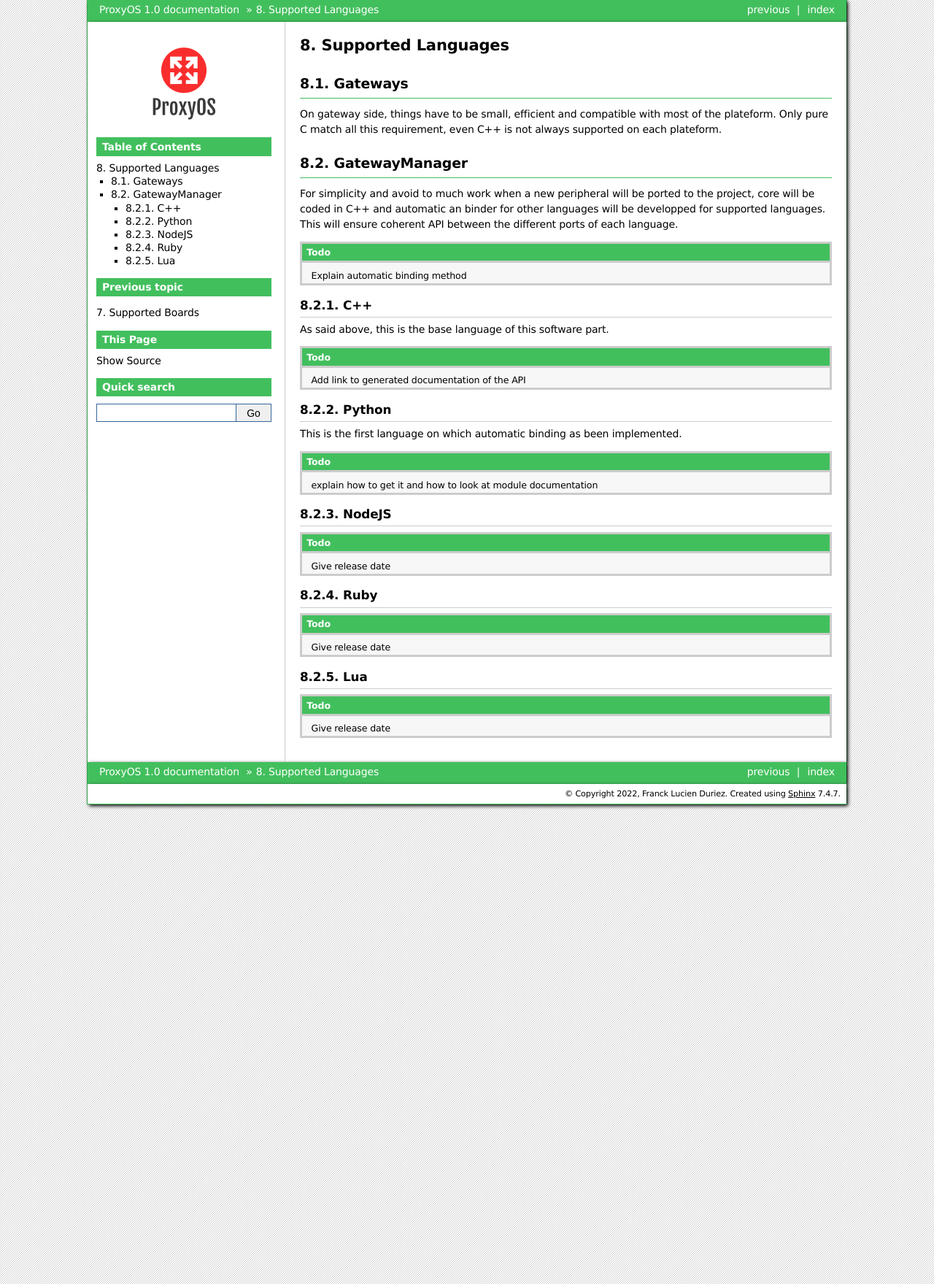
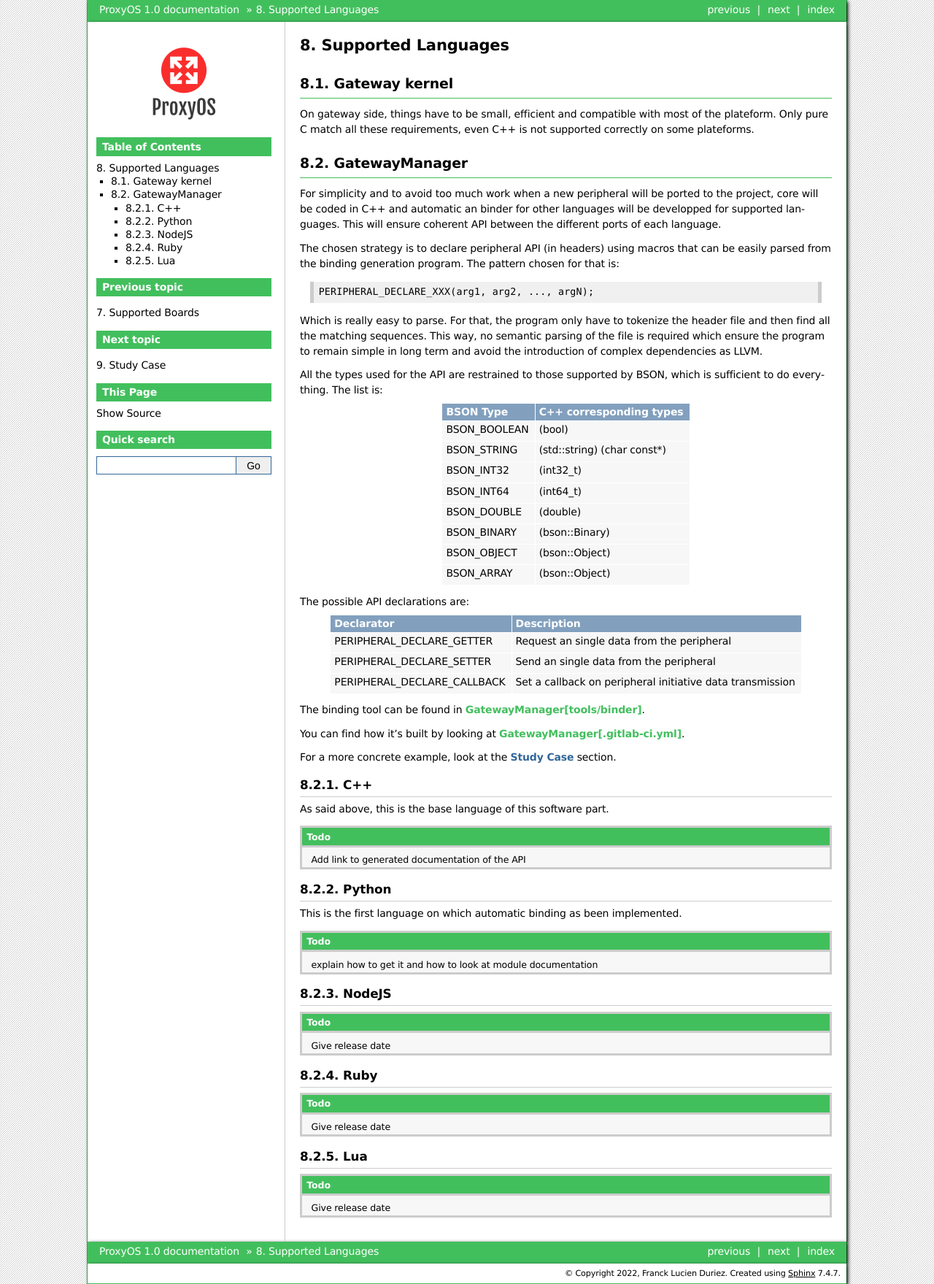
Before and after one commit to ProxyOS/documentation, a Sphinx documentation site: the page built from source/languages.rst, in a window 1280 px wide. Shown: the whole page at 73% size. Built offline with Sphinx 7.4.7, drawn with Linux system fonts in a browser that asks for light colours.

Commit message:
languages: add details about binding

```diff
--- a/source/_extensions/proxyos_roles.py
+++ b/source/_extensions/proxyos_roles.py
@@ -21,6 +21,23 @@ def role_repository(role, rawtext, text, lineno, inliner, options={}, content=[]
 
   return [nodes.reference(rawtext, name, refuri=url, **options)], []
 
+def role_repofile(role, rawtext, text, lineno, inliner, options={}, content=[]):
+  options.update({'classes': ["proxyos-repofile"]})
+  set_classes(options)
+
+  result = re.search(r'([^<]*) <([^|]*)\|([^>]*)>', text)
+  if not result:
+    raise Exception('Invalid repository format for: "%s"' % text)
+
+  pretty = result.group(1)
+  repo = result.group(2)
+  path = result.group(3)
+  url = 'https://gitlab.com/proxyos/%s/-/tree/master/%s' % (repo, path)
+  name = '%s[%s]' % (pretty, path)
+
+  return [nodes.reference(rawtext, name, refuri=url, **options)], []
+
 def setup(app):
   app.add_role('important', role_important)
   app.add_role('repository', role_repository)
+  app.add_role('repofile', role_repofile)
--- a/source/_static/css/proxyos.css
+++ b/source/_static/css/proxyos.css
@@ -72,7 +72,12 @@ p.logo {
   font-style: italic;
 }
 
-div.body a.proxyos-repository {
+div.body a.proxyos-repository,
+div.body a.proxyos-repofile {
   font-weight: 900;
   color: var(--primary-color);
 }
+
+table.align-center {
+  margin: auto;
+}
--- a/source/architecture.rst
+++ b/source/architecture.rst
@@ -78,6 +78,8 @@ Kernel
 
 .. todo:: Explain peripheral driving principle
 
+.. index:: Build system (gateway)
+
 .. todo:: Explain project architecture and build system policy
 
 .. todo:: Explain the different cases: general purpose board vs dedicated purpose board. Show the interest
--- a/source/index.rst
+++ b/source/index.rst
@@ -14,7 +14,7 @@ ProxyOS documentation
    setup
    boards
    languages
-
+   study_case
 
 Indices and tables
 ==================
--- a/source/languages.rst
+++ b/source/languages.rst
@@ -1,22 +1,86 @@
 Supported Languages
 ===================
 
-:repository:`Gateways <gateway>`
---------------------------------
+:repository:`Gateway kernel <kernel>`
+-------------------------------------
 
-On gateway side, things have to be small, efficient and compatible with most of the plateform.
-Only pure C match all this requirement, even C++ is not always supported on each plateform.
+On gateway side, things have to be small, efficient and compatible with
+most of the plateform.
+Only pure C match all these requirements, even C++ is not supported correctly
+on some plateforms.
 
 :repository:`GatewayManager <gateway-manager>`
 ----------------------------------------------
 
-For simplicity and avoid to much work when a new peripheral will be ported to the project,
-core will be coded in C++ and automatic an binder for other languages will be developped for
-supported languages. This will ensure coherent API between the different ports of each language.
+For simplicity and to avoid too much work when a new peripheral will be
+ported to the project, core will be coded in C++ and automatic an binder for
+other languages will be developped for supported languages.
+This will ensure coherent API between the different ports of each language.
 
 .. index:: Language automatic binding
 
-.. todo:: Explain automatic binding method
+The chosen strategy is to declare peripheral API (in headers) using
+macros that can be easily parsed from the binding generation program.
+The pattern chosen for that is:
+
+.. code-block:: c++
+
+  PERIPHERAL_DECLARE_XXX(arg1, arg2, ..., argN);
+
+Which is really easy to parse. For that, the program only have to tokenize
+the header file and then find all the matching sequences. This way, no semantic
+parsing of the file is required which ensure the program to remain simple in long
+term and avoid the introduction of complex dependencies as LLVM.
+
+All the types used for the API are restrained to those supported by BSON,
+which is sufficient to do everything. The list is:
+
+.. table::
+  :align: center
+
+  +--------------+--------------------------------+
+  | BSON Type    | C++ corresponding types        |
+  +==============+================================+
+  | BSON_BOOLEAN | (bool)                         |
+  +--------------+--------------------------------+
+  | BSON_STRING  | (std\:\:string) (char const\*) |
+  +--------------+--------------------------------+
+  | BSON_INT32   | (int32_t)                      |
+  +--------------+--------------------------------+
+  | BSON_INT64   | (int64_t)                      |
+  +--------------+--------------------------------+
+  | BSON_DOUBLE  | (double)                       |
+  +--------------+--------------------------------+
+  | BSON_BINARY  | (bson\:\:Binary)               |
+  +--------------+--------------------------------+
+  | BSON_OBJECT  | (bson\:\:Object)               |
+  +--------------+--------------------------------+
+  | BSON_ARRAY   | (bson\:\:Object)               |
+  +--------------+--------------------------------+
+
+The possible API declarations are:
+
+.. table::
+  :align: center
+
+  +-----------------------------+---------------------------------------------+
+  | Declarator                  | Description                                 |
+  +=============================+=============================================+
+  | PERIPHERAL_DECLARE_GETTER   | Request an single data from the peripheral  |
+  +-----------------------------+---------------------------------------------+
+  | PERIPHERAL_DECLARE_SETTER   | Send an single data from the peripheral     |
+  +-----------------------------+---------------------------------------------+
+  | PERIPHERAL_DECLARE_CALLBACK | Set a callback on peripheral initiative     |
+  |                             | data transmission                           |
+  +-----------------------------+---------------------------------------------+
+
+The binding tool can be found in
+:repofile:`GatewayManager <gateway-manager|tools/binder>`.
+
+You can find how it's built by looking at
+:repofile:`GatewayManager <gateway-manager|.gitlab-ci.yml>`.
+
+For a more concrete example, look at the :ref:`study_case:Study Case` section.
 
 C++
 """
--- /dev/null
+++ b/source/study_case.rst
@@ -0,0 +1,5 @@
+Study Case
+==========
+
+.. todo:: Give a complete example from already implemented and working
+          peripheral
```
